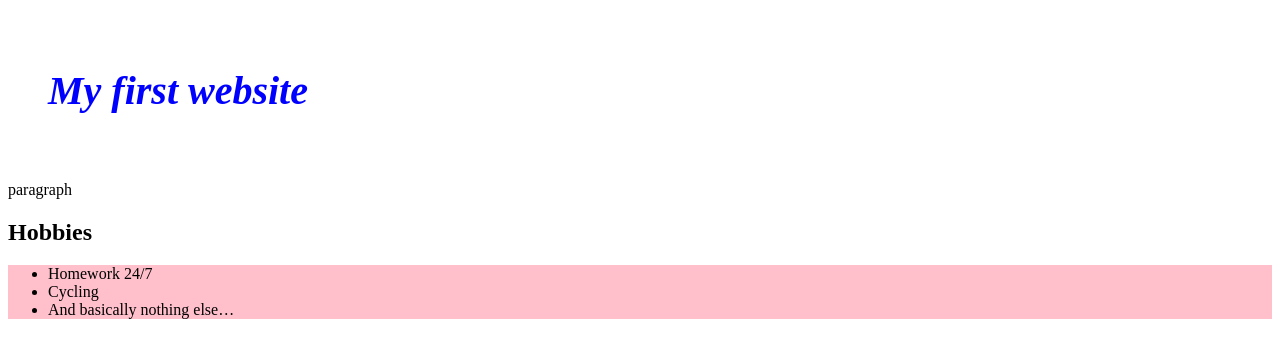
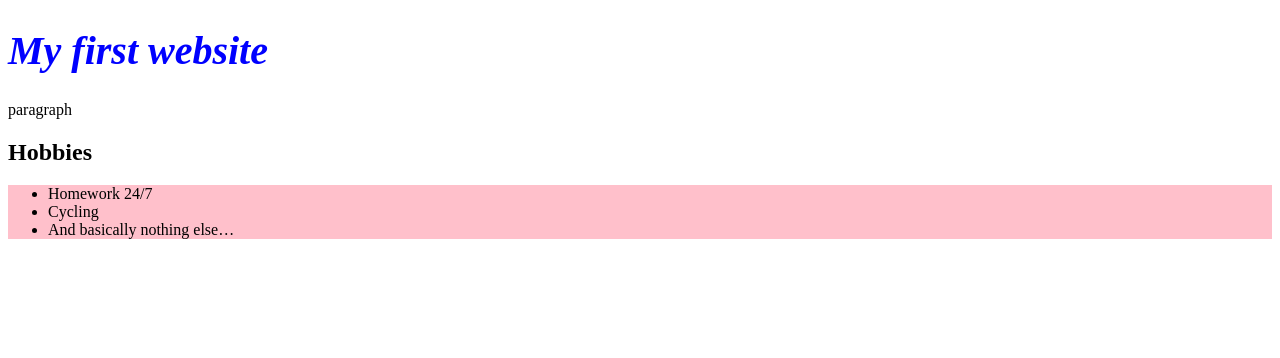
Before and after one commit to Zhendrey/ml-computer-1, a plain HTML site: page index.html in a window 1280 px wide. Drawn offline with Linux system fonts and the light colour scheme.

Commit message:
Update index.html

```diff
--- a/index.html
+++ b/index.html
@@ -1,20 +1,8 @@
 <!DOCTYPE html>
 <html>
 	<head>
-		<link href=”./vite.svg”></link>
 		<title>My first website whatevr…</title>
-		<style>
-			.red{
-			color: red;
-			}
-			h1{
-				font-weight: 700;
-				text-decoration: "underline";
-				font-family: Futura;
-				padding: 1em;
-				border-radius: 50%;
-			}
-		</style>
+		<link rel="stylesheet" href="styles.css">
 	</head>
 	<body>
 		<h1 style="font-size: 2.5rem; font-style: italic; color: blue;" class=”red”> My first website </h1>
```
